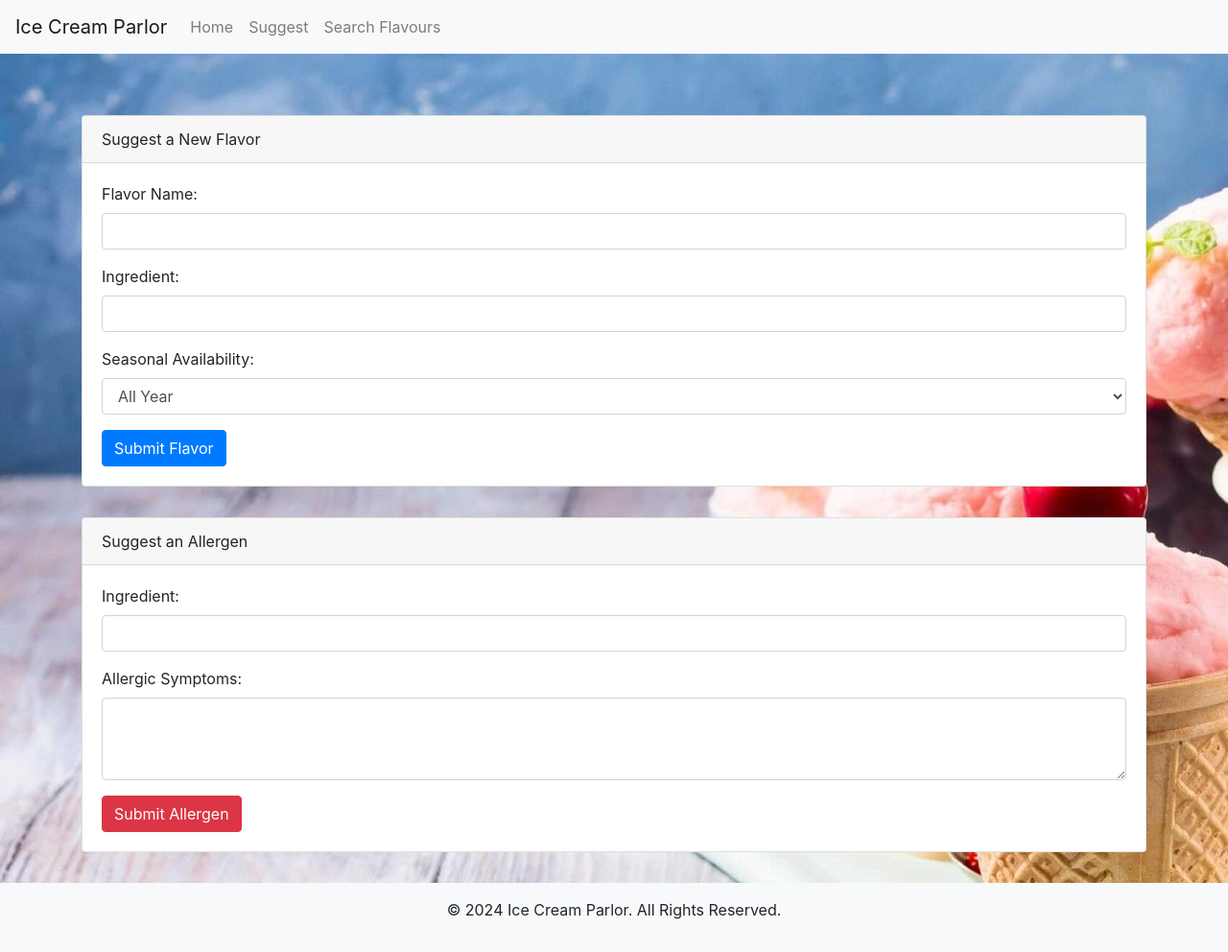
After one commit to Hauntedwolf2000/L7-informatics, a Flask app: page /suggest-flavour in a window 1280 px wide. The commit adds this page. Shown: the whole page at 96% size. Run offline with Flask 3, Linux system fonts and the light colour scheme; some libraries are stand-ins or nearby versions.

Commit message:
Second commit

```diff
--- a/app.py
+++ b/app.py
@@ -1,4 +1,4 @@
-from flask import Flask, render_template, request, redirect, url_for
+from flask import Flask, render_template, request, redirect, url_for,jsonify
 import sqlite3
 
 app = Flask(__name__)
@@ -12,46 +12,43 @@ def get_db_connection():
     conn.row_factory = sqlite3.Row
     return conn
 
-# Route to display index page with login form
+#index page with login form
 @app.route('/')
 def index():
     return render_template('index.html')
 
-# Route to handle login form submission
+
 @app.route('/login', methods=['POST'])
 def login():
     username = request.form['username']
     password = request.form['password']
 
-    # Check if username and password are correct
+    # default username and password
     if username == 'user' and password == '1234':
         return redirect(url_for('admin'))
     else:
         return redirect(url_for('customer'))
 
-# Route to display admin page with all data from database
+#admin page
 @app.route('/admin')
 def admin():
     conn = get_db_connection()
     cursor = conn.cursor()
 
-    # Fetch data from Flavours table
     cursor.execute('SELECT * FROM Flavours')
     flavours = cursor.fetchall()
-
-    # Fetch data from Inventory table
     cursor.execute('SELECT * FROM Inventory')
     inventory = cursor.fetchall()
-
-    # Fetch data from Allergens table
     cursor.execute('SELECT * FROM Allergens')
     allergens = cursor.fetchall()
+    cursor.execute('SELECT * FROM Customer_sugested_flavour')
+    Customer_sugested_flavour = cursor.fetchall()
 
     conn.close()
 
-    return render_template('admin.html', flavours=flavours, inventory=inventory, allergens=allergens)
+    return render_template('admin.html', flavours=flavours, inventory=inventory, allergens=allergens ,Customer_sugested_flavour=Customer_sugested_flavour )
 
-# Route to handle deletion of a flavour
+# deletion of a flavour,inventry,allergen
 @app.route('/delete_flavour/<int:id>', methods=['POST'])
 def delete_flavour(id):
     conn = get_db_connection()
@@ -60,8 +57,6 @@ def delete_flavour(id):
     conn.commit()
     conn.close()
     return redirect(url_for('admin'))
-
-# Route to handle deletion of an inventory item
 @app.route('/delete_inventory/<int:id>', methods=['POST'])
 def delete_inventory(id):
     conn = get_db_connection()
@@ -71,9 +66,25 @@ def delete_inventory(id):
     conn.close()
     return redirect(url_for('admin'))
 
+@app.route('/delete_allergen/<int:id>', methods=['POST'])
+def delete_allergen(id):
+    conn = get_db_connection()
+    cursor = conn.cursor()
+    cursor.execute('DELETE FROM Allergens WHERE id = ?', (id,))
+    conn.commit()
+    conn.close()
+    return redirect(url_for('admin'))
 
+@app.route('/delete_Sflavour/<int:id>', methods=['POST'])
+def delete_Sflavour(id):
+    conn = get_db_connection()
+    cursor = conn.cursor()
+    cursor.execute('DELETE FROM Customer_sugested_flavour WHERE id = ?', (id,))
+    conn.commit()
+    conn.close()
+    return redirect(url_for('admin'))
 
-# Route to handle increasing the quantity of an inventory item
+#iventry managment
 @app.route('/increase_quantity/<int:id>', methods=['POST'])
 def increase_quantity(id):
     conn = get_db_connection()
@@ -82,8 +93,6 @@ def increase_quantity(id):
     conn.commit()
     conn.close()
     return redirect(url_for('admin'))
-
-# Route to handle decreasing the quantity of an inventory item
 @app.route('/decrease_quantity/<int:id>', methods=['POST'])
 def decrease_quantity(id):
     conn = get_db_connection()
@@ -93,7 +102,7 @@ def decrease_quantity(id):
     conn.close()
     return redirect(url_for('admin'))
 
-# Route to handle customer page
+#customer page
 @app.route('/customer')
 def customer():
     conn = get_db_connection()
@@ -114,20 +123,14 @@ def customer():
 @app.route('/search', methods=['GET', 'POST'])
 def search():
     conn = get_db_connection()
-
-    # Initialize variables
     flavours = []
     inventory = {}
 
     if request.method == 'POST':
         search_term = request.form['search']
         cursor = conn.cursor()
-
-        # Fetch flavours matching the search term
         cursor.execute('SELECT * FROM Flavours WHERE flavor_name LIKE ?', ('%' + search_term + '%',))
         flavours = cursor.fetchall()
-
-        # Fetch inventory details for each flavour found
         for flavour in flavours:
             cursor.execute('SELECT * FROM Inventory WHERE flavor_id = ?', (flavour['id'],))
             inventory[flavour['id']] = cursor.fetchall()
@@ -135,46 +138,44 @@ def search():
         conn.close()
 
         return render_template('search.html', flavours=flavours, inventory=inventory, search_term=search_term)
-
-    # Ensure to close the database connection in case of GET request or when no search term is provided
     conn.close()
 
     return render_template('search.html', flavours=flavours, inventory=inventory, search_term='')
 
+#suggestion page
+@app.route('/suggest-flavour', methods=['GET', 'POST'])
+def suggest_flavour():
+    if request.method == 'POST':
+        form_type = request.form.get('form_type')
 
-# Route to handle submission of suggestion form
-@app.route('/submit_suggestion', methods=['POST'])
-def submit_suggestion():
-    conn = get_db_connection()
+        if form_type == 'flavour':
+            flavor_name = request.form['flavor_name']
+            ingredient = request.form['ingredient']
+            seasonal_availability = request.form['seasonal_availability']
 
-    # Fetch form data
-    flavor_name = request.form['flavor_name']
-    suggestion = request.form['suggestion']
-    selected_ingredients = request.form.getlist('inventory')
+            conn = get_db_connection()
+            conn.execute('''
+                INSERT INTO Customer_sugested_flavour (flavor_name, ingredient, seasonal_availability)
+                VALUES (?, ?, ?)
+            ''', (flavor_name, ingredient, seasonal_availability))
+            conn.commit()
+            conn.close()
+            return jsonify({"success": "flavour"})
 
-    # Insert data into Suggestions table (assuming you have a Suggestions table)
-    cursor = conn.cursor()
-    cursor.execute('INSERT INTO Suggestions (flavor_name, suggestion) VALUES (?, ?)',
-                   (flavor_name, suggestion))
-    suggestion_id = cursor.lastrowid  # Get the ID of the inserted suggestion
+        elif form_type == 'allergen':
+            ingredient = request.form['allergen_ingredient']
+            allergic_symptoms = request.form['allergic_symptoms']
 
-    # Insert selected ingredients into InventorySuggestions table (assuming a many-to-many relationship)
-    for ingredient_id in selected_ingredients:
-        cursor.execute('INSERT INTO InventorySuggestions (suggestion_id, ingredient_id) VALUES (?, ?)',
-                       (suggestion_id, ingredient_id))
+            conn = get_db_connection()
+            conn.execute('''
+                INSERT INTO Allergens (ingredient, allergic_symptoms)
+                VALUES (?, ?)
+            ''', (ingredient, allergic_symptoms))
+            conn.commit()
+            conn.close()
+            return jsonify({"success": "allergen"})
 
-    conn.commit()
-    conn.close()
-
-    # Redirect to a thank you page or any other page after submission
-    return redirect(url_for('thank_you'))
-
-# Route for thank you page (optional)
-@app.route('/thank_you')
-def thank_you():
-    return 'Thank you for your suggestion!'
-
-
+    return render_template('suggest_flavour.html')
 
 
 if __name__ == '__main__':
--- /dev/null
+++ b/templates/suggest_flavour.html
@@ -0,0 +1,238 @@
+<!DOCTYPE html>
+<html lang="en">
+  <head>
+    <meta charset="UTF-8" />
+    <meta name="viewport" content="width=device-width, initial-scale=1.0" />
+    <title>Suggest a Flavor and Allergen</title>
+    <link
+      rel="stylesheet"
+      href="https://maxcdn.bootstrapcdn.com/bootstrap/4.5.2/css/bootstrap.min.css"
+    />
+    <script src="https://code.jquery.com/jquery-3.5.1.min.js"></script>
+    <script src="https://stackpath.bootstrapcdn.com/bootstrap/4.5.2/js/bootstrap.bundle.min.js"></script>
+    <style>
+      body {
+        display: flex;
+        flex-direction: column;
+        min-height: 100vh;
+        background-image: url("/static/images/bg.jpg");
+        background-repeat: no-repeat;
+      }
+      .container {
+        margin-top: 2rem;
+      }
+      .card {
+        margin-bottom: 2rem;
+      }
+      .footer {
+        margin-top: auto;
+        background-color: #f8f9fa;
+        padding: 1rem;
+        text-align: center;
+      }
+      .navbar {
+        margin-bottom: 2rem;
+      }
+    </style>
+  </head>
+  <body>
+    <!-- Randomised Navbar -->
+    <nav class="navbar navbar-expand-lg navbar-light bg-light">
+      <a class="navbar-brand" href="/">Ice Cream Parlor</a>
+      <button
+        class="navbar-toggler"
+        type="button"
+        data-toggle="collapse"
+        data-target="#navbarNav"
+        aria-controls="navbarNav"
+        aria-expanded="false"
+        aria-label="Toggle navigation"
+      >
+        <span class="navbar-toggler-icon"></span>
+      </button>
+      <div class="collapse navbar-collapse" id="navbarNav">
+        <ul class="navbar-nav">
+          <li class="nav-item">
+            <a class="nav-link" href="/">Home</a>
+          </li>
+          <li class="nav-item">
+            <a class="nav-link" href="/suggest-flavour">Suggest</a>
+          </li>
+          <li class="nav-item">
+            <a class="nav-link" href="/search">Search Flavours</a>
+          </li>
+        </ul>
+      </div>
+    </nav>
+
+    <div class="container">
+      <!-- Flavor Suggestion from customer-->
+      <div class="card">
+        <div class="card-header">Suggest a New Flavor</div>
+        <div class="card-body">
+          <form id="flavorForm">
+            <input type="hidden" name="form_type" value="flavour" />
+            <div class="form-group">
+              <label for="flavor_name">Flavor Name:</label>
+              <input
+                type="text"
+                class="form-control"
+                id="flavor_name"
+                name="flavor_name"
+                required
+              />
+            </div>
+            <div class="form-group">
+              <label for="ingredient">Ingredient:</label>
+              <input
+                type="text"
+                class="form-control"
+                id="ingredient"
+                name="ingredient"
+                required
+              />
+            </div>
+            <div class="form-group">
+              <label for="seasonal_availability">Seasonal Availability:</label>
+              <select
+                class="form-control"
+                id="seasonal_availability"
+                name="seasonal_availability"
+              >
+                <option value="All Year">All Year</option>
+                <option value="Winter">Winter</option>
+                <option value="Spring">Spring</option>
+                <option value="Summer">Summer</option>
+                <option value="Fall">Fall</option>
+              </select>
+            </div>
+            <button type="submit" class="btn btn-primary">Submit Flavor</button>
+          </form>
+        </div>
+      </div>
+
+      <!-- Allergen suggestions from cutomer -->
+      <div class="card">
+        <div class="card-header">Suggest an Allergen</div>
+        <div class="card-body">
+          <form id="allergenForm">
+            <input type="hidden" name="form_type" value="allergen" />
+            <div class="form-group">
+              <label for="allergen_ingredient">Ingredient:</label>
+              <input
+                type="text"
+                class="form-control"
+                id="allergen_ingredient"
+                name="allergen_ingredient"
+                required
+              />
+            </div>
+            <div class="form-group">
+              <label for="allergic_symptoms">Allergic Symptoms:</label>
+              <textarea
+                class="form-control"
+                id="allergic_symptoms"
+                name="allergic_symptoms"
+                rows="3"
+                required
+              ></textarea>
+            </div>
+            <button type="submit" class="btn btn-danger">
+              Submit Allergen
+            </button>
+          </form>
+        </div>
+      </div>
+    </div>
+
+    <!--Modal -->
+    <div
+      class="modal fade"
+      id="successModal"
+      tabindex="-1"
+      aria-labelledby="successModalLabel"
+      aria-hidden="true"
+    >
+      <div class="modal-dialog">
+        <div class="modal-content">
+          <div class="modal-header">
+            <h5 class="modal-title" id="successModalLabel">Success</h5>
+            <button
+              type="button"
+              class="close"
+              data-dismiss="modal"
+              aria-label="Close"
+            >
+              <span aria-hidden="true">&times;</span>
+            </button>
+          </div>
+          <div class="modal-body">
+            <p id="successMessage"></p>
+          </div>
+          <div class="modal-footer">
+            <button
+              type="button"
+              class="btn btn-secondary"
+              data-dismiss="modal"
+            >
+              Close
+            </button>
+          </div>
+        </div>
+      </div>
+    </div>
+
+    <!-- Footer -->
+    <footer class="footer">
+      <p>&copy; 2024 Ice Cream Parlor. All Rights Reserved.</p>
+    </footer>
+
+    <script>
+      $(document).ready(function () {
+        // Submit Flavor Form
+        $("#flavorForm").on("submit", function (event) {
+          event.preventDefault();
+          $.ajax({
+            type: "POST",
+            url: "/suggest-flavour",
+            data: $(this).serialize(),
+            success: function (response) {
+              if (response.success === "flavour") {
+                $("#successMessage").text(
+                  "Your flavor suggestion has been successfully submitted!"
+                );
+                $("#successModal").modal("show");
+                $("#flavorForm")[0].reset();
+              }
+            },
+            error: function () {
+              alert("There was an error submitting your flavor suggestion.");
+            },
+          });
+        });
+
+        // Submit Allergen Form
+        $("#allergenForm").on("submit", function (event) {
+          event.preventDefault();
+          $.ajax({
+            type: "POST",
+            url: "/suggest-flavour",
+            data: $(this).serialize(),
+            success: function (response) {
+              if (response.success === "allergen") {
+                $("#successMessage").text(
+                  "Your allergen suggestion has been successfully submitted!"
+                );
+                $("#successModal").modal("show");
+                $("#allergenForm")[0].reset();
+              }
+            },
+            error: function () {
+              alert("There was an error submitting your allergen suggestion.");
+            },
+          });
+        });
+      });
+    </script>
+  </body>
+</html>
```
Also changed, not shown: datebase.py (+15 -2 lines), templates/Admin.html (+87 -21 lines), templates/Customer.html (+12 -22 lines), templates/index.html (+14 -6 lines), templates/search.html (+6 -4 lines), templates/suggestions.html (deleted, +0 -32 lines), README.md, myice_cream.db, static/images/bg.jpg (added).
